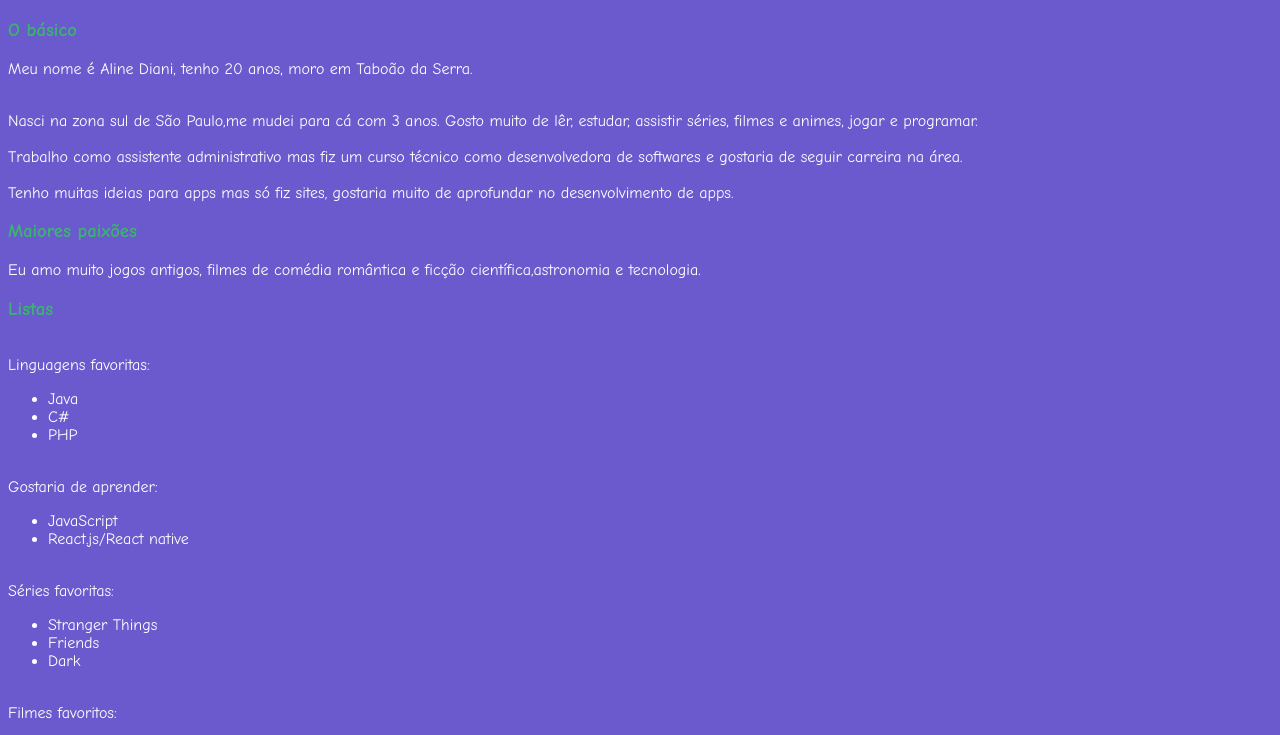
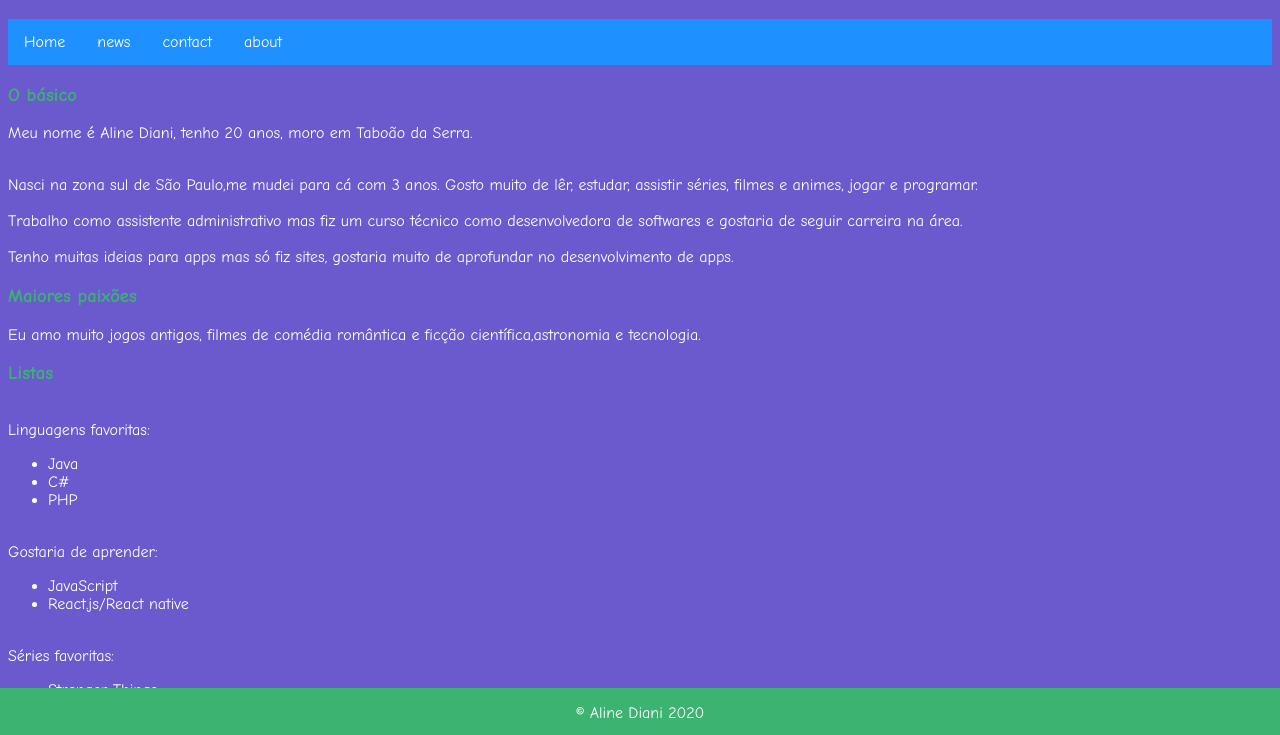
Before and after one commit to alinediani/minha_pagina, a plain HTML site: page index.html in a window 1280 px wide. Shown: the part 62-797 px from the top of the page. Drawn offline with Linux system fonts and the light colour scheme.

Commit message:
menu e cabeçalho novos

```diff
--- a/index.html
+++ b/index.html
@@ -2,18 +2,37 @@
 <html>
 
 <head>
+    <meta charset="UTF-8"/>
+    <link rel="stylesheet"href="style.css"/>
 <title> aline</title>
-<h1 title="(eu)" align="center" style="background-color:DodgerBlue;font-family:verdana">Sobre a Aline:</h1>
+<h1 class="aaa"title="(eu)" align="center">Sobre a Aline:</h1>
 </head>
-<body style="font-family:Comic Sans MS;background-color:SlateBlue;color:white;">
-<h3 style="color:MediumSeaGreen">O básico</h3>
+
+<body class="aa"style="font-family:Comic Sans MS;background-color:#6a5acd;color:white;">
+    <div class="navbar">
+        <ul>
+            <li>
+                <a class="active" href="#home">Home</a>
+            </li>
+            <li>
+                <a class="active" href="#news"> news</a>
+            </li>
+            <li>
+                <a class="active" href="#contact"> contact</a>
+            </li>
+            <li>
+                <a class="active" href="#about"> about</a>
+            </li>
+        </ul>
+    </div>
+<h3 class="aaaa">O básico</h3>
 <p>Meu nome é Aline Diani, tenho 20 anos, moro em Taboão da Serra.</p>
 <br>Nasci na zona sul de São Paulo,me mudei para cá com 3 anos. Gosto muito de lêr, estudar, assistir séries, filmes e animes, jogar e programar.</br>
 <br>Trabalho como assistente administrativo mas fiz um curso técnico como desenvolvedora de softwares e gostaria de seguir carreira na área.</br>
 <br>Tenho muitas ideias para apps mas só fiz sites, gostaria muito de aprofundar no desenvolvimento de apps.</br>
-<h3 style="color:MediumSeaGreen">Maiores paixões</h3>
+<h3 class="aaaa">Maiores paixões</h3>
 <p>Eu amo muito jogos antigos, filmes de comédia romântica e ficção científica,astronomia e tecnologia.</p>
-<h3 style="color:MediumSeaGreen">Listas</h3>
+<h3 class="aaaa">Listas</h3>
 
 <br>Linguagens favoritas: </br>
 <ul>
@@ -64,5 +83,8 @@
 <a href="https://www.linkedin.com/in/aline-diani-65a432198/"><img src="https://media-exp1.licdn.com/dms/image/C4D03AQFuYfSCo_DChQ/profile-displayphoto-shrink_200_200/0?e=1590624000&v=beta&t=i8RiGtArAHduG5x8S2hCci622e8xUfXQXq0BqXRXyxY"/></>
 <a href="https://pt.khanacademy.org/profile/alinediani99"/><img src="https://cdn.kastatic.org/images/avatars/svg/duskpin-ultimate.svg" width="200" height"200"/></>
 <a href="https://www.facebook.com/profile.php?id=100013899154468"><img src="https://scontent-gru1-1.xx.fbcdn.net/v/t1.0-9/82241706_809548852851746_6707251320069292032_n.jpg?_nc_cat=103&_nc_sid=85a577&_nc_ohc=qAGVASxVD2YAX8UEBIH&_nc_ht=scontent-gru1-1.xx&oh=fe7e212be766d6e2ff3571d93bb6278b&oe=5EA06300"/width="200" height"200"></>
+<div class="footer">
+   <p>&copy;&nbsp;Aline Diani 2020</p>
+</div>
 </body>
 </html>
--- /dev/null
+++ b/style.css
@@ -0,0 +1,42 @@
+.aaa{
+    background-color:#1e90ff;font-family:verdana;
+}
+.aa{
+    font-family:Comic Sans MS;background-color:#6a5acd;color:white;
+}
+.aaaa{
+    color:#3cb371
+}
+.navbar ul {
+    list-style-type: none;
+    margin: 0;
+    padding: 0;
+    overflow: hidden;
+    background-color: #1e90ff;
+  }
+
+  .navbar li {
+    float: left;
+  }
+
+  .navbar li a {
+    display: block;
+    color: white;
+    text-align: center;
+    padding: 14px 16px;
+    text-decoration: none;
+  }
+
+  /* Change the link color to #111 (black) on hover */
+  .navbar li a:hover {
+    background-color: #469ff8;
+  }
+  .footer {
+    position: fixed;
+    left: 0;
+    bottom: 0;
+    width: 100%;
+    background-color:#3cb371;
+    color: white;
+    text-align: center;
+  }
```
